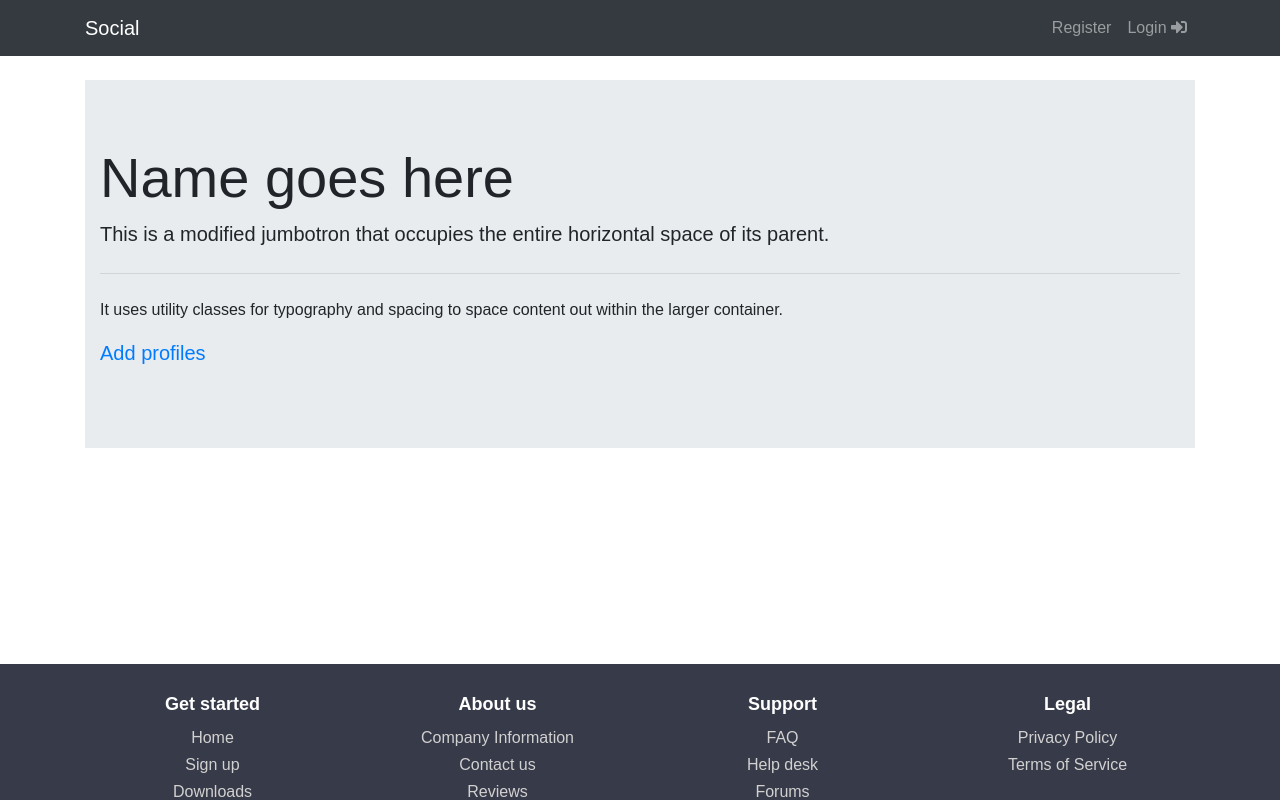
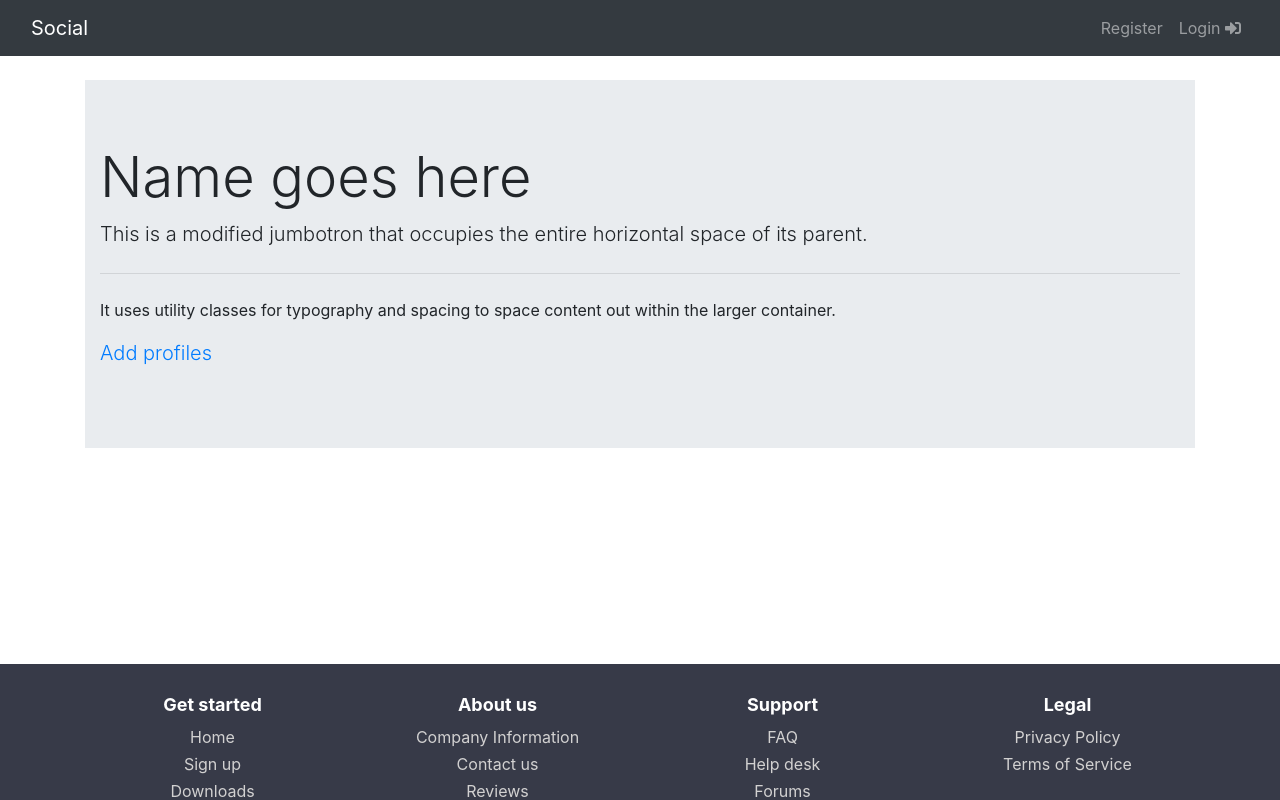
Before and after one commit to hardik-menger/social-media, a React (Create React App) app in the folder client/: page / in a window 1280 px wide. Shown: the top 800 px of the page. Built offline with nearby package versions, Linux system fonts and the light colour scheme.

Commit message:
fixed font

```diff
--- a/client/public/index.html
+++ b/client/public/index.html
@@ -14,6 +14,7 @@
   <style>
     body {
       padding: 0px !important;
+      font-family: -apple-system, BlinkMacSystemFont, "Segoe UI", Roboto, "Helvetica Neue", Arial, sans-serif, "Apple Color Emoji", "Segoe UI Emoji", "Segoe UI Symbol", "Noto Color Emoji" !important;
     }
 
     .nopadding {
--- a/client/src/components/layout/Navbar.js
+++ b/client/src/components/layout/Navbar.js
@@ -121,7 +121,7 @@
     );
     return (
       <nav className="navbar navbar-expand-sm navbar-dark bg-dark mb-4">
-        <div className="container">
+        <div className="container-fluid">
           <Link className="navbar-brand" to="/">
             Social
           </Link>
--- a/client/src/store.js
+++ b/client/src/store.js
@@ -8,8 +8,8 @@
   rootReducer,
   initialState,
   compose(
-    applyMiddleware(...middleware)
-    // ,window.__REDUX_DEVTOOLS_EXTENSION__ && window.__REDUX_DEVTOOLS_EXTENSION__()
+    applyMiddleware(...middleware),
+    window.__REDUX_DEVTOOLS_EXTENSION__ && window.__REDUX_DEVTOOLS_EXTENSION__()
   )
 );
 export default store;
```
